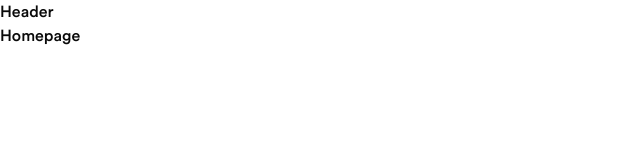
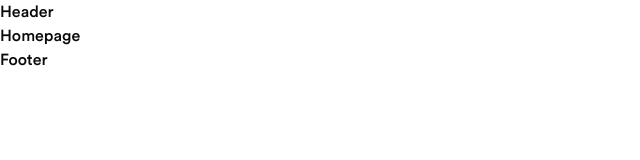
Before and after one commit to ukponotitus/shopdesk-fe, a Next.js app: page / in a window 1280 px wide. Shown: the top 160 px of the page, without its empty margins (0-640 px from the left). Built offline with nearby package versions, Linux system fonts and the light colour scheme.

Commit message:
refactor: refactor startup code

```diff
--- a/app/layout.tsx
+++ b/app/layout.tsx
@@ -1,6 +1,7 @@
 import type { Metadata } from 'next';
 import '@/styles/globals.css';
 import Header from '@/components/functional/header';
+import Footer from '@/components/functional/footer';
 
 export const metadata: Metadata = {
   title: 'Shopdesk',
@@ -16,7 +17,8 @@ export default function RootLayout({
     <html lang='en'>
       <body>
         <Header />
-      {children}
+        {children}
+        <Footer />
       </body>
     </html>
   );
--- /dev/null
+++ b/components/functional/footer.tsx
@@ -0,0 +1,9 @@
+import React from 'react'
+
+const Footer = () => {
+  return (
+    <div>Footer</div>
+  )
+}
+
+export default Footer
```
